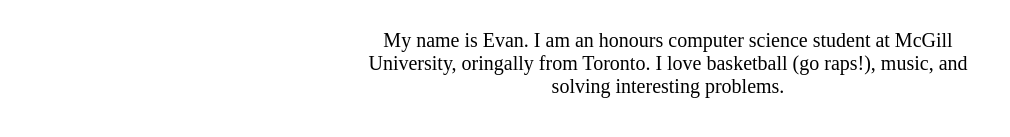
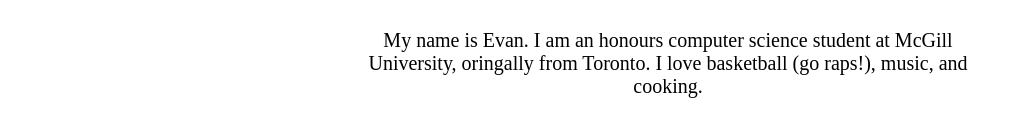
Before and after one commit to evan-cure/personal-site, a plain HTML site: page about.html in a window 1280 px wide. Shown: the part 595-732 px from the top of the page, without its empty margins (0-1010 px from the left). Drawn offline with Linux system fonts and the light colour scheme.

Commit message:
changed about

```diff
--- a/about.html
+++ b/about.html
@@ -14,7 +14,7 @@
             <img class="headshot" src="images/headshot-no-bg.svg" alt="Headshot">
         </div>
         <p class="about-blurb">My name is Evan. I am an honours computer science student at McGill
-           University, oringally from Toronto. I love basketball (go raps!), music, and solving interesting problems.
+           University, oringally from Toronto. I love basketball (go raps!), music, and cooking.
         </p>
     </div>
 </body>
```
